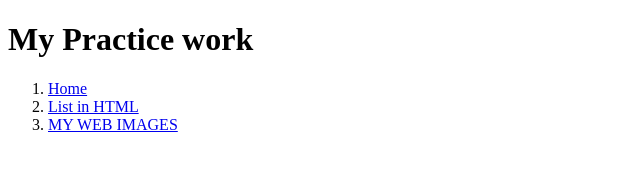
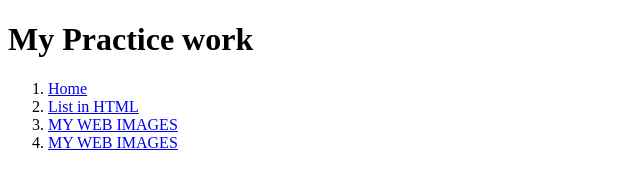
Before and after one commit to BHAVISYA2802/myweb, a plain HTML site: page practice.html in a window 1280 px wide. Shown: the whole page, without its empty margins (0-640 px from the left). Drawn offline with Linux system fonts and the light colour scheme.

Commit message:
Update practice.html

```diff
--- a/practice.html
+++ b/practice.html
@@ -13,8 +13,7 @@
     <li><a href="index.html">Home</li>
       <li><a href="list.html">List in HTML</a></li>
       <li><a href="webimages.html">MY WEB IMAGES</a></li>
-
-    </ol>
+      <li><a href=" responsive_photogallery.html">MY WEB IMAGES</a></li>
 
 
   </body>
```
